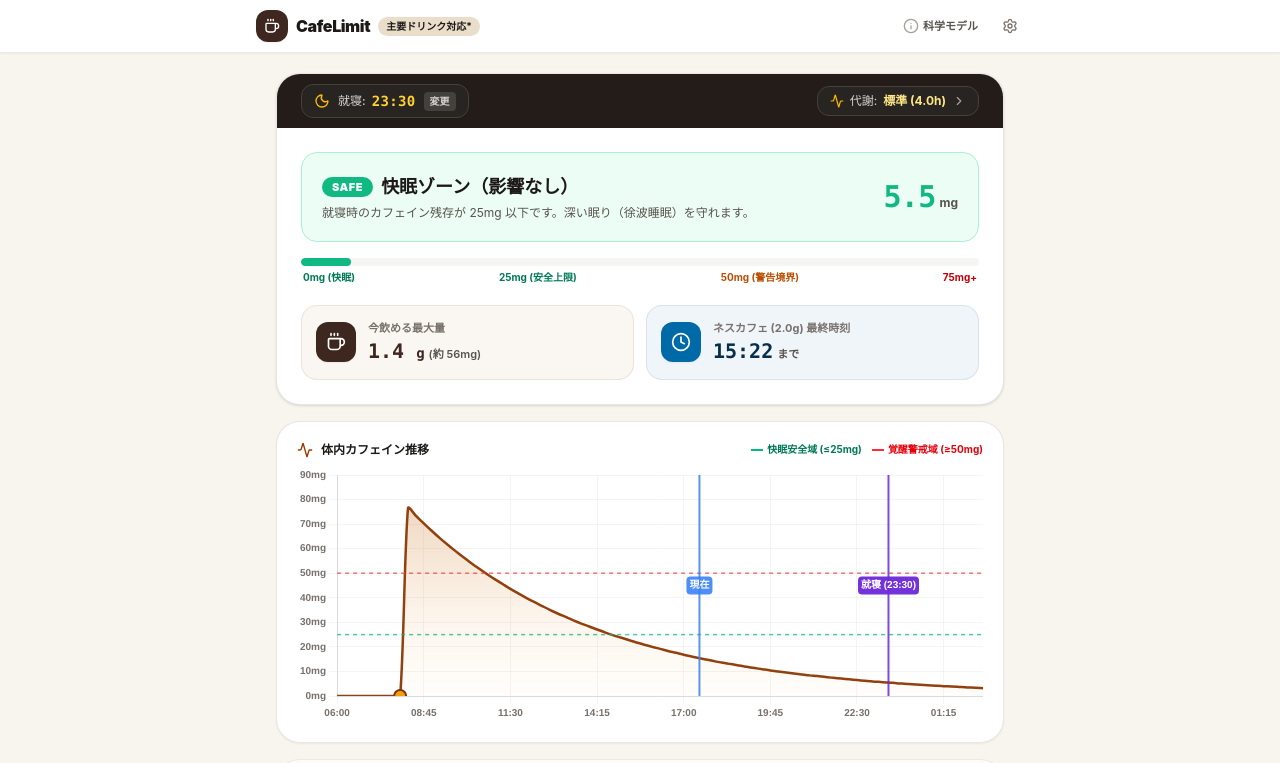
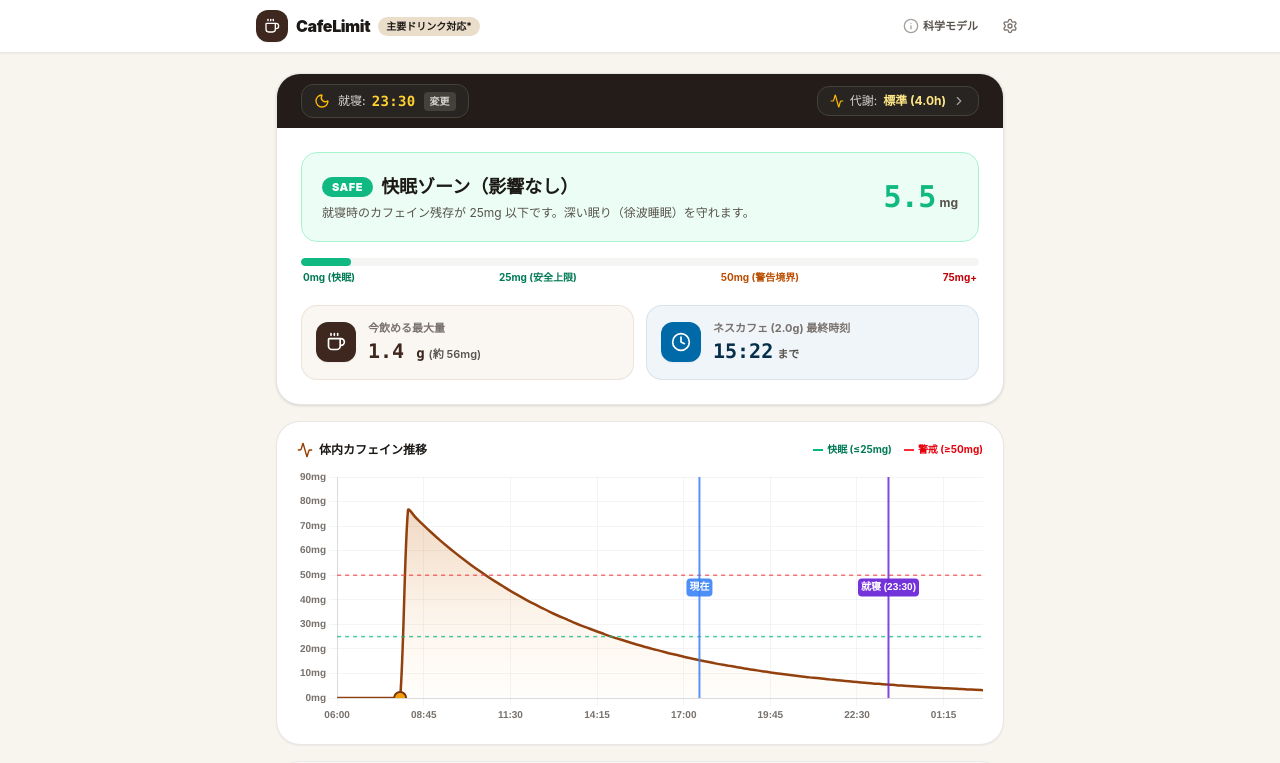
Before and after one commit to Ume-Chika/CafeLimit, a React (Vite) app: page / in a window 1280 px wide. Shown: the top 763 px of the page. Built offline with nearby package versions, Linux system fonts and the light colour scheme.

Commit message:
fix: compact chart header legend layout to prevent line wrapping on mobile

```diff
--- /dev/null
+++ b/scripts/test_chart_fix.mjs
@@ -0,0 +1,17 @@
+import puppeteer from 'puppeteer';
+
+(async () => {
+  const browser = await puppeteer.launch({
+    headless: true,
+    args: ['--no-sandbox', '--disable-setuid-sandbox'],
+  });
+  const page = await browser.newPage();
+  await page.setViewport({ width: 390, height: 844, isMobile: true, hasTouch: true });
+  await page.goto('http://localhost:5173/CafeLimit/', { waitUntil: 'networkidle0' });
+
+  // グラフ部分のスクリーンショット
+  await page.screenshot({ path: '/Users/umeda_chikara/.gemini/antigravity/brain/be3398f0-b3ce-4b4b-8fbd-127c82ba5a41/test_chart_header_fixed.png' });
+
+  await browser.close();
+  console.log('Fixed chart header screenshot captured successfully.');
+})();
--- a/src/components/CaffeineChart.tsx
+++ b/src/components/CaffeineChart.tsx
@@ -178,7 +178,7 @@ export const CaffeineChart: React.FC<CaffeineChartProps> = ({
     }
 
     return { labels: lbls, dataValues: vals, eventAnnotations: annotations };
-  }, [points, currentTime, bedTime]);
+  }, [points, currentTime, bedTime, safeSleepThresholdMg]);
 
   const maxVal = Math.max(...dataValues, 60);
 
@@ -443,19 +443,19 @@ export const CaffeineChart: React.FC<CaffeineChartProps> = ({
         />
       )}
 
-      <div className="flex items-center justify-between">
-        <div className="flex items-center space-x-2">
+      <div className="flex flex-wrap items-center justify-between gap-1.5 pb-0.5">
+        <div className="flex items-center space-x-1.5">
           <Activity className="w-4 h-4 text-amber-800" />
           <h3 className="text-xs font-black text-stone-900">体内カフェイン推移</h3>
         </div>
-        <div className="flex items-center space-x-2.5 text-[10px] font-bold text-stone-500">
-          <span className="flex items-center space-x-1">
-            <span className="inline-block w-3 border-b-2 border-dashed border-emerald-500"></span>
-            <span className="text-emerald-700">快眠安全域 (&le;{safeSleepThresholdMg}mg)</span>
+        <div className="flex items-center space-x-2 sm:space-x-3 text-[10px] font-bold">
+          <span className="flex items-center space-x-1 text-emerald-700">
+            <span className="inline-block w-2.5 border-b-2 border-dashed border-emerald-500"></span>
+            <span>快眠 (&le;{safeSleepThresholdMg}mg)</span>
           </span>
-          <span className="flex items-center space-x-1">
-            <span className="inline-block w-3 border-b-2 border-dashed border-red-500"></span>
-            <span className="text-red-600">覚醒警戒域 (&ge;{safeSleepThresholdMg * 2}mg)</span>
+          <span className="flex items-center space-x-1 text-red-600">
+            <span className="inline-block w-2.5 border-b-2 border-dashed border-red-500"></span>
+            <span>警戒 (&ge;{safeSleepThresholdMg * 2}mg)</span>
           </span>
         </div>
       </div>
```
